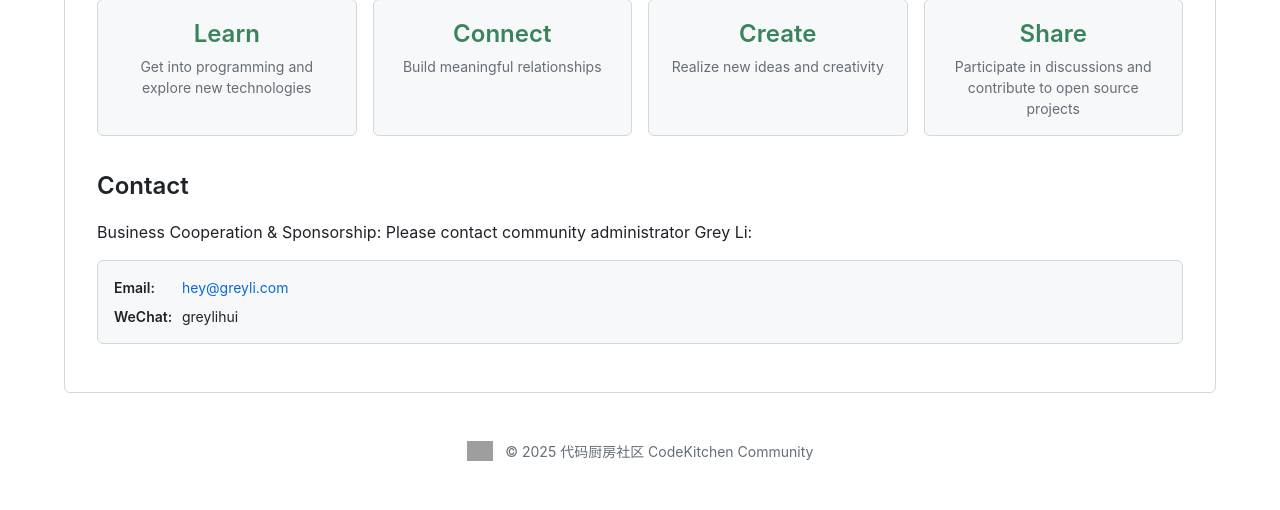
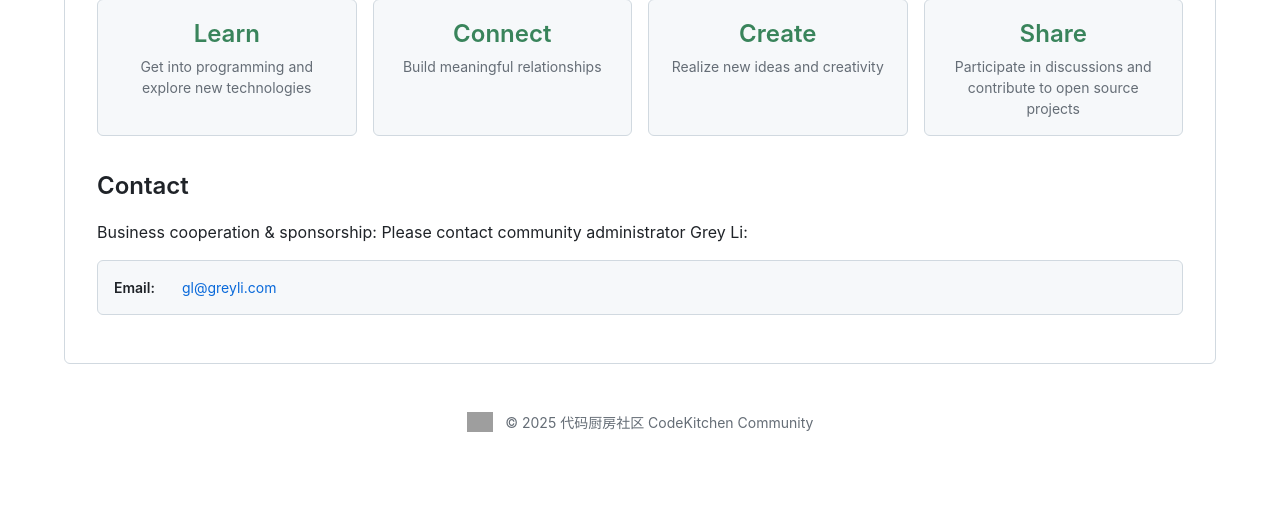
Before and after one commit to codekitchen-community/pages, a Flask app: page /readme in a window 1280 px wide. Shown: the part 1940-2450 px from the top of the page. After the commit the page ends 2372 px from the top, so only its background shows below. Run offline with Flask 3, Linux system fonts and the light colour scheme; grey boxes are pictures that could not be loaded.

Commit message:
Update README page

```diff
--- a/readme/content.json
+++ b/readme/content.json
@@ -3,7 +3,7 @@
     "title": "CodeKitchen Community",
     "logo_url": "https://codekitchen.community/uploads/default/original/2X/a/a30744ee5e971bdbd655b1e4e972863ff2f2802c.png",
     "home_url": "https://codekitchen.community",
-    "contact_email": "hey@greyli.com",
+    "contact_email": "gl@greyli.com",
     "wechat": "greylihui"
   },
   "social_links": [
--- a/templates/base.html
+++ b/templates/base.html
@@ -20,9 +20,9 @@
                 </a>
             </div>
             <div class="header-controls">
-                <button class="star-button" onclick="createStarTornado()">
+                <!-- <button class="star-button" onclick="createStarTornado()">
                     <span>⭐</span>
-                </button>
+                </button> -->
                 <button class="theme-toggle" onclick="toggleTheme()">
                     <span id="theme-icon">{{ ui_text.en.theme_toggle }}</span>
                 </button>
--- a/templates/readme/readme_section.html
+++ b/templates/readme/readme_section.html
@@ -92,15 +92,11 @@
     {{ readme.sections.contact.title }}
 </h2>
 
-<p>Business Cooperation & Sponsorship: Please contact community administrator Grey Li:</p>
+<p>Business cooperation & sponsorship: Please contact community administrator Grey Li:</p>
 
 <div class="contact-info">
     <div class="contact-item">
         <span class="contact-label">{{ ui_text.en.contact_email_label }}</span>
         <a href="mailto:{{ site.contact_email }}">{{ site.contact_email }}</a>
     </div>
-    <div class="contact-item">
-        <span class="contact-label">{{ ui_text.en.contact_wechat_label }}</span>
-        <span>{{ site.wechat }}</span>
-    </div>
 </div>
--- a/templates/readme/readme_section_zh.html
+++ b/templates/readme/readme_section_zh.html
@@ -90,15 +90,11 @@
     {{ readme.sections.contact.title }}
 </h2>
 
-<p>合作 & 赞助请联系社区管理员李辉（Grey Li）：</p>
+<p>合作 & 捐赠请联系社区管理员李辉（Grey Li）：</p>
 
 <div class="contact-info">
     <div class="contact-item">
         <span class="contact-label">{{ ui_text.zh.contact_email_label }}</span>
         <a href="mailto:{{ site.contact_email }}">{{ site.contact_email }}</a>
     </div>
-    <div class="contact-item">
-        <span class="contact-label">{{ ui_text.zh.contact_wechat_label }}</span>
-        <span>{{ site.wechat }}</span>
-    </div>
 </div>
```
